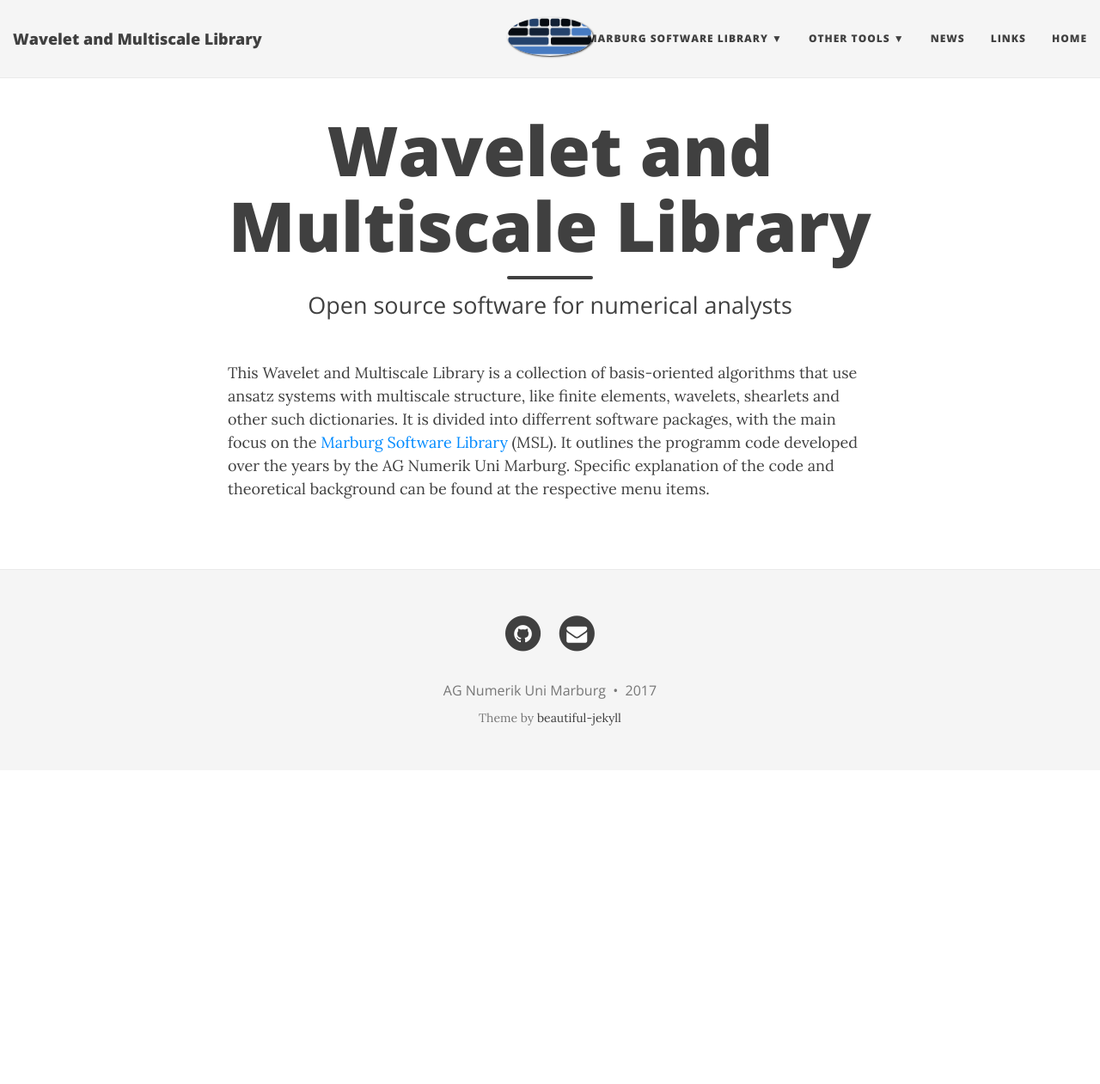
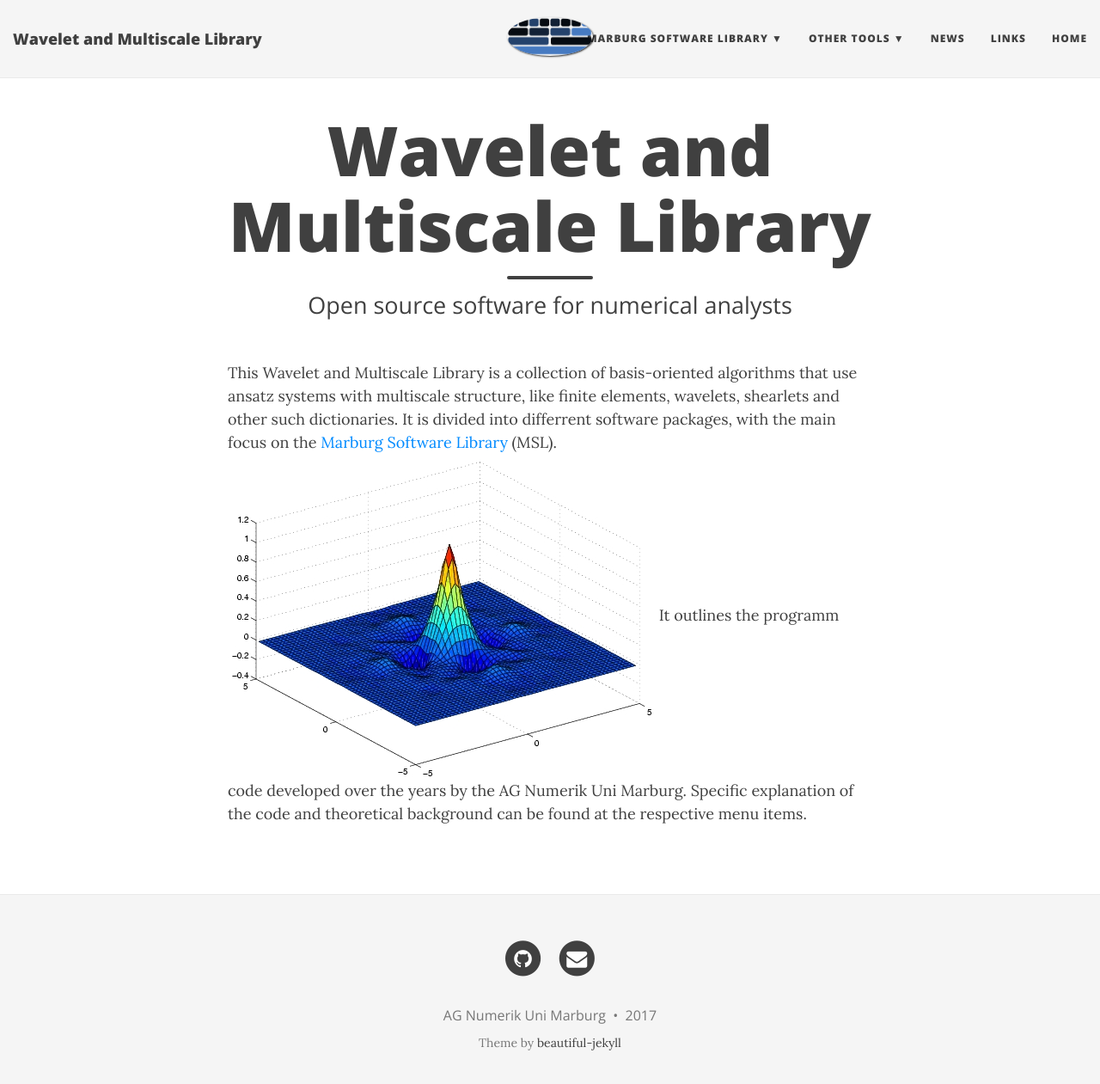
Before and after one commit to agnumerikunimarburg/agnumerikunimarburg.github.io, a Jekyll site: the page built from index.md, in a window 1280 px wide and 1274 px high. Shown: the top 1261 px of the window at 86% size. Built offline with Jekyll 4.4.1, drawn with Linux system fonts in a browser that asks for light colours; nearby versions of some CDN libraries; some of the changed lines change nothing that is shown.

Commit message:
Updated index.md

```diff
--- a/index.md
+++ b/index.md
@@ -6,4 +6,5 @@
 published: true
 ---
 This Wavelet and Multiscale Library is a collection of basis-oriented algorithms that use ansatz systems with multiscale structure, like finite elements, wavelets, shearlets and other such dictionaries. It is divided into differrent software packages, with the main focus on the
-[Marburg Software Library](aboutmsl) (MSL). It outlines the programm code developed over the years by the AG Numerik Uni Marburg. Specific explanation of the code and theoretical background can be found at the respective menu items.
+[Marburg Software Library](aboutmsl) (MSL). ![dual_a.jpg]({{site.baseurl}}/img/dual_a.jpg)
+It outlines the programm code developed over the years by the AG Numerik Uni Marburg. Specific explanation of the code and theoretical background can be found at the respective menu items.
```
